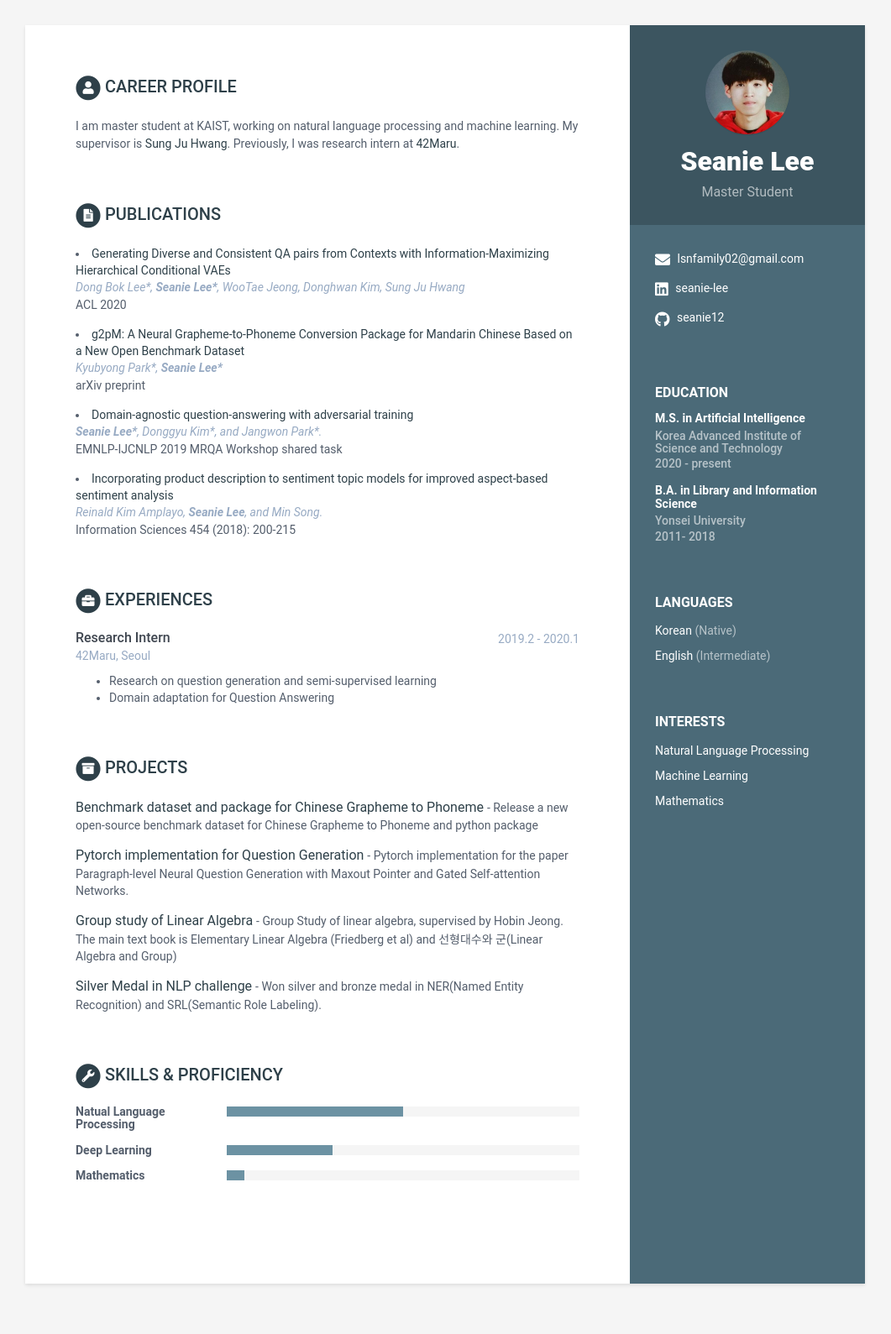
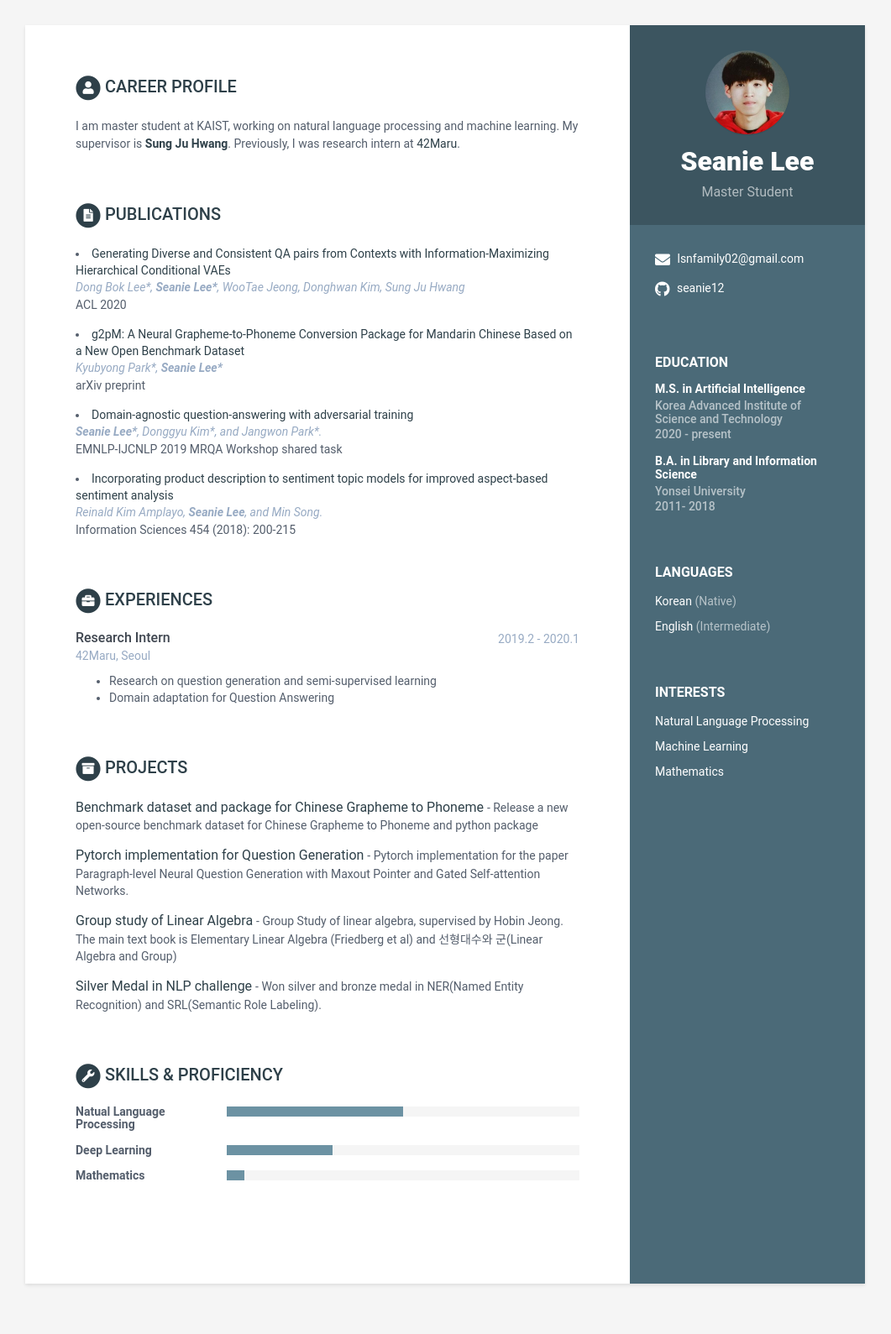
Before and after one commit to seanie12/seanie12.github.io, a Jekyll site: the page built from index.html, in a window 1280 px wide. Shown: the whole page at 84% size, without its empty margins (110-1171 px from the left). Built offline with Jekyll 4.4.1, drawn with Linux system fonts in a browser that asks for light colours.

Commit message:
Update data.yml

```diff
--- a/_data/data.yml
+++ b/_data/data.yml
@@ -15,7 +15,6 @@ sidebar:
     email: lsnfamily02@gmail.com
     phone:
     website:  #do not add http://
-    linkedin: seanie-lee
     github: seanie12
     gitlab:
     bitbucket:
@@ -44,7 +43,7 @@ sidebar:
 career-profile:
     title: Career Profile
     summary: |
-      I am master student at KAIST, working on natural language processing and machine learning. My supervisor is <a target="_blank"  href="http://www.sungjuhwang.com">Sung Ju Hwang</a>.
+      I am master student at KAIST, working on natural language processing and machine learning. My supervisor is <a target="_blank"  href="http://www.sungjuhwang.com"><strong>Sung Ju Hwang</strong></a>.
       Previously, I was research intern at <a target="_blank" href="https://www.42maru.ai">42Maru</a>.
 
 education:
```
